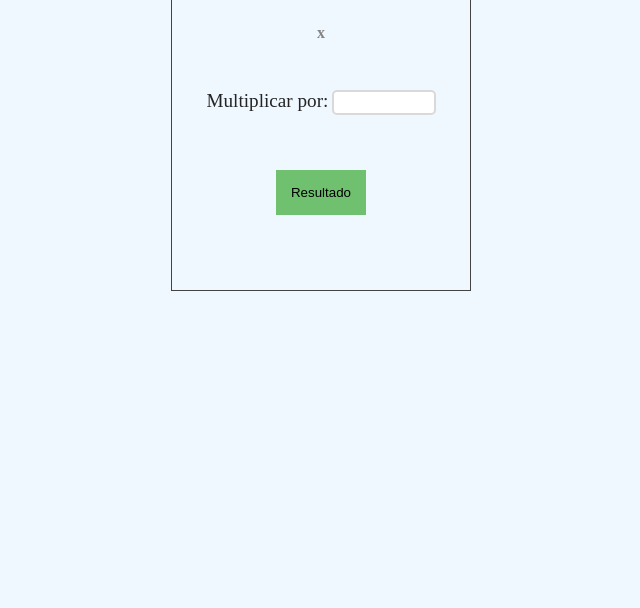
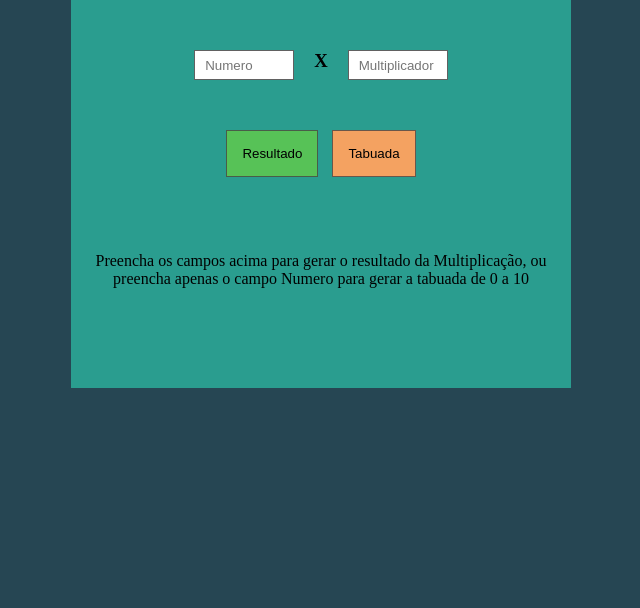
Before and after one commit to sabrina663/Tabuada, a plain HTML site: page index.html in a window 1280 px wide. Shown: the part 192-800 px from the top of the page, without its empty margins (319-959 px from the left). Drawn offline with Linux system fonts and the light colour scheme.

Commit message:
Tabuada
adição do display tabuada e melhoras no estilo

```diff
--- a/_css/estilo.css
+++ b/_css/estilo.css
@@ -1,73 +1,135 @@
+/* padrão */
 *{
     margin:0;
     padding:0;
     box-sizing: border-box;
 }
 body{
-    background-color: aliceblue;
+    background-color: #264653;
 }
 .conteiner{
-    width:300px;
-    margin:100px 50%;
+    display: flex;
+    justify-content: center;
+    margin:0 auto;
+    height:100vh;
+    padding:0px 50px;
+}
+.sub-conteiner{
+    text-align: center;
+    width:500px;
+    height:500px;
+    margin:80px auto;
+}
+/*  */
+/* resultado gerado na hora */
+h1{
+    color: #e9c46a;
+    position: relative;
+    top:50px;
+    font-size:2.5em;
+}
+.resultado-now{
+    background-color: #2a9d8f;
+}
+.conteiner-input{
+    position:relative;
+    left:50%;
+    top:15%;
+    padding:40px;
     transform: translate(-50%);
-    border:1px solid rgb(68, 67, 67);
-    padding:20px;
-    transition-duration:2s ;
+    display:flex;
+    justify-content: center;
 }
-.conteiner:hover{
-    background:rgb(160, 231, 222);
+h3{
+    margin:0px 20px;
 }
-.int-all{
-    text-align: center;
-}
-label{
-    color:rgb(36, 36, 36);
-    font-size:1.2em;
+.button-area{
+    position: relative;
+    top:50px;
 }
 input{
-    width:40%;
-    height:25px;
-    margin-top:30px;
-    margin-bottom: 20px;
+    width:100px;
+    height:30px;
     outline:none;
-    border:2px solid rgba(199, 194, 194, 0.63);
-    border-radius:5px;
-    text-align: center;
+    padding:5px 10px;
+    border:1px solid rgba(5, 5, 5, 0.63);
     transition-duration: 1s;
+}
+input::-webkit-outer-spin-button,
+input::-webkit-inner-spin-button {
+    /* display: none; <- Crashes Chrome on hover */
+    -webkit-appearance: none;
+    margin: 0; /* <-- Apparently some margin are still there even though it's hidden */
 }
 input:hover{
     background-color:rgba(167, 162, 162, 0.295) ;
 }
-p{
-    color: rgb(134, 133, 133);
-    font-weight:bold;
-    margin-top:20px;
-}
-.bt-div{
-    text-align: center;
-}
 button{
-    margin:35px 0;
+    margin:35px 5px;
     padding:15px;
     outline:none;
-    background-color:rgb(111, 192, 111);
     border:none;
     transition-duration: 1s;
     cursor: pointer;
+    border:1px solid rgba(70, 69, 69, 0.795);
 }
-button:hover{
+button.resultado{
+    background-color: rgb(87, 194, 87);
+}
+button.resultado:hover{
     background-color:rgb(98, 167, 98);
 }
+button.tabuada-btn{
+    background-color: #f4a261;
+}
+button.tabuada-btn:hover{
+    background-color: #eb9148;
+}
+.result-div{
+    padding:10px;
+    position: relative;
+    top:70px;
+    z-index:1;
+}
+.result-div p{
+    text-align: center;
+    padding:15px;
+    font-size:1.3em;
+}
+.result-div p.recado{
+    padding:10px;
+    font-size:1.0em;
+    text-align: center;
+}
+/*  */
+
+/* tabuada */
+.tabuada{
+    background-color: #e76f51;
+    display:flex;
+    justify-content: center;
+    padding:10px;
+}
+table{
+    border:1px solid #f4a261;
+    width:450px;
+    height:100%;
+    padding:10px;
+    font-size:1.3em;
+}
+tr{
+    padding:10px;
+    color:#264653;
+}
+/* .bt-div{
+    text-align: center;
+}
+
+
 #area-result{
     margin-bottom:20px;
 }
 #area-result p{
     color:black;
 }
-
-input::-webkit-outer-spin-button,
-input::-webkit-inner-spin-button {
-    /* display: none; <- Crashes Chrome on hover */
-    -webkit-appearance: none;
-    margin: 0; /* <-- Apparently some margin are still there even though it's hidden */
-}
+ */
--- a/_js/script.js
+++ b/_js/script.js
@@ -1,9 +1,39 @@
 function resultado(){
     let number = document.getElementById('number').value
     let mult = document.getElementById('multiplicador').value
+    let msg = document.getElementById('result-now')
     if (number === '' || mult === ''){
-        document.getElementById('area-result').innerHTML = '<p>Por favor Digite um valor valido em ambos campos, so assim o resultado sera gerado</p>'
+        msg.innerHTML = '<p>Por favor Digite um valor valido em ambos campos, so assim o resultado sera gerado</p>'
+        msg.style.color = 'rgb(90, 20, 20)'
     }else{
-        document.getElementById('area-result').innerHTML = `<p>A multiplicação de ${number} x ${mult} é ${number * mult}</p>`
+        msg.innerHTML = `<p>A multiplicação de ${number} x ${mult} é ${number * mult}</p>`
+        msg.style.color = 'rgb(6, 65, 6)'
     }
 }
+function tabuada(){
+    let number = document.getElementById('number').value
+    document.getElementById('multiplicador').value = ''
+    let msg = document.getElementById('result-now')
+    /* analise do campo numero */
+    if (number === ''){
+        msg.innerHTML = '<p>Por favor Digite um valor valido no campo Numero se deseja ver a tabuada</p>'
+        msg.style.color = 'rgb(90, 20, 20)'
+    }else{
+        /* criação da div  tabuada */
+        let display_right = document.createElement('div');
+        display_right.className = 'sub-conteiner tabuada'
+        display_right.id = 'tab'
+        let conteiner = document.getElementById('cont').appendChild(display_right);
+        /* criacao da tabela */
+        let tabela = document.createElement('table')
+        tabela.id = 'idtab'
+        let tab = document.getElementById('tab').appendChild(tabela)
+        /* laço */
+        for(let x = 1;x <=10; x++){
+            let tr = tab.insertRow()
+            tr.innerHTML = `${number} x ${x} = ${number * x}`
+        }
+        document.getElementById('number').value = ''
+
+    }
+}
--- a/index.html
+++ b/index.html
@@ -7,22 +7,22 @@
     <title>Tabuada</title>
 </head>
 <body>
-    <div class='conteiner'>
-        <div class="int-all">
-            <label for='number'>Digite o Número:</label>
-            <input type='number' id='number'>
-             <br>
-             <p>x</p>
-             <br>
-            <label for='multiplicador'>Multiplicar por:</label>
-            <input type='number' id='multiplicador'>
-        </div><!--//int-all-->
-        <div class='bt-div'>
-            <button onclick='resultado()'>Resultado</button>
-        </div><!--//bt-div-->
-        <div id='area-result'>
-
-        </div><!--//area-result-->
+    <div id='cont' class='conteiner'>
+        <div class="sub-conteiner resultado-now">
+            <h1>Tabuada</h1>
+            <div class='conteiner-input'>
+                <input type='number' id='number' placeholder='Numero'>
+                <h3>X</h3>
+                <input type='number' id='multiplicador' placeholder='Multiplicador'>
+            </div><!-- //conteiner-input -->
+            <div class="button-area">
+                <button class='resultado' onclick="resultado()">Resultado</button>
+                <button class='tabuada-btn' onclick="tabuada()">Tabuada</button>
+            </div><!-- button area -->
+            <div id='result-now' class="result-div" >
+                <p class='recado'>Preencha os campos acima para gerar o resultado da Multiplicação, ou preencha apenas o campo Numero para gerar a tabuada de 0 a 10 </p>
+            </div><!--//area-result-->
+        </div><!--//sub-continer-->
     </div><!--//conteiner-->
     <script src='_js/script.js'></script>
 </body>
```
